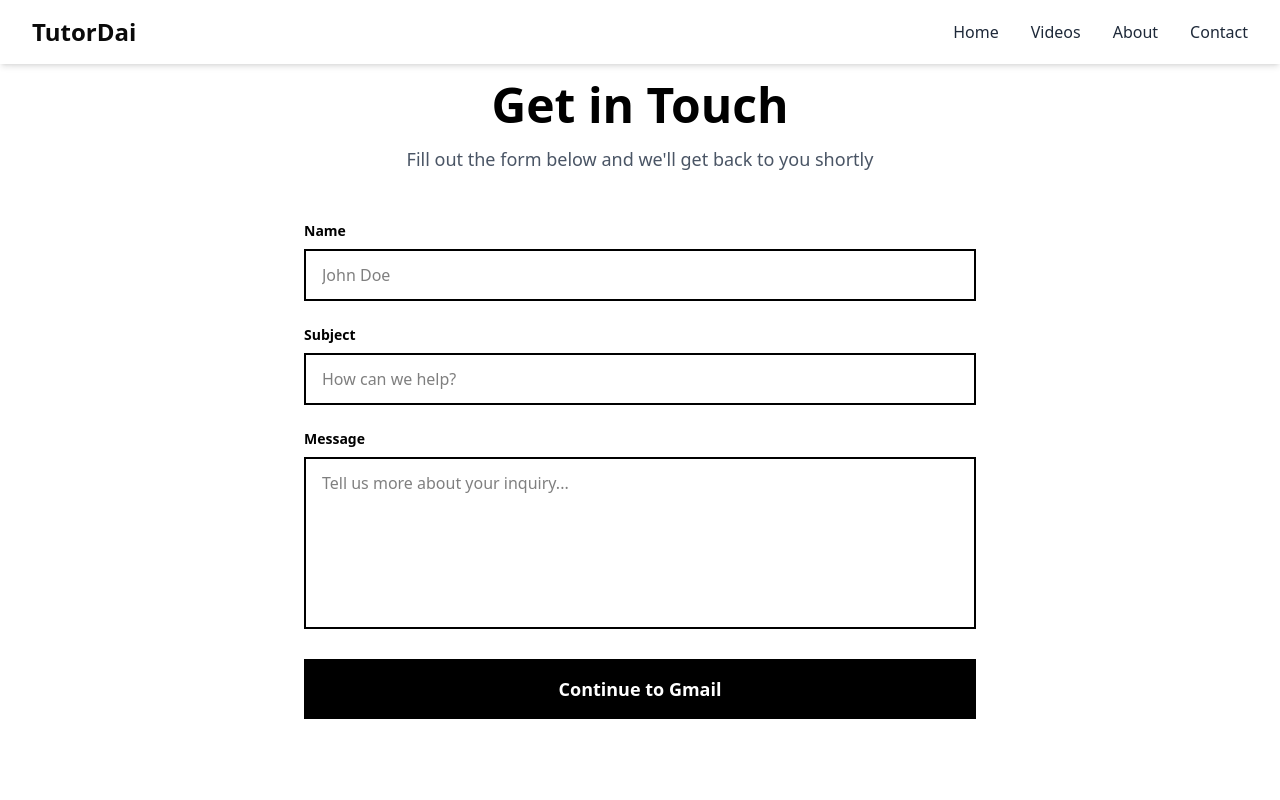
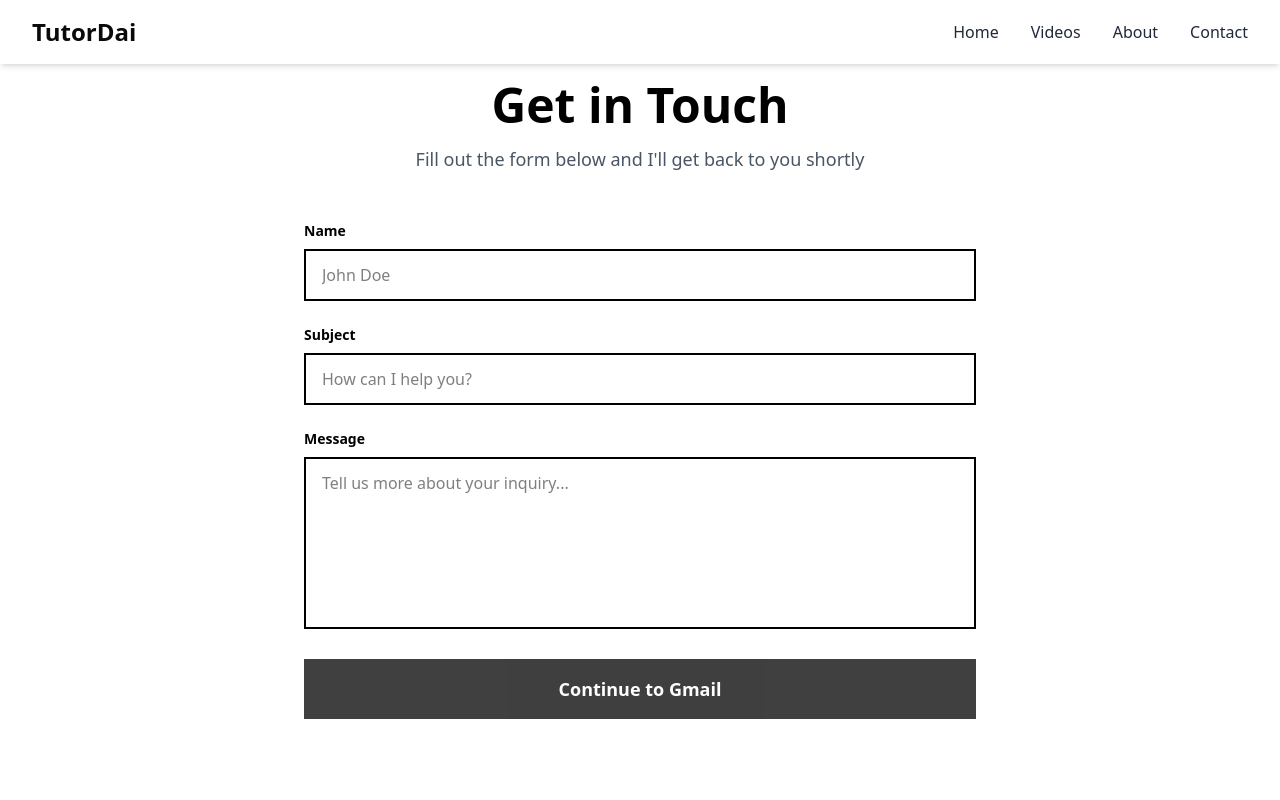
Before and after one commit to SuprimKhatri77/tutor-video, a Next.js app: page /contact in a window 1280 px wide. Shown: the top 800 px of the page. Built offline with nearby package versions, Linux system fonts and the light colour scheme.

Commit message:
contact page gmail of vikas dai set

```diff
--- a/modules/contact/contact-page.tsx
+++ b/modules/contact/contact-page.tsx
@@ -65,7 +65,7 @@ export default function ContactPage(): JSX.Element {
       return;
     }
 
-    const gmailLink = `https://mail.google.com/mail/?view=cm&fs=1&to=mymail@gmail.com&su=${encodeURIComponent(
+    const gmailLink = `https://mail.google.com/mail/?view=cm&fs=1&to=bikashtimalsina1992@gmail.com&su=${encodeURIComponent(
       formData.subject
     )}&body=${encodeURIComponent(
       `Name: ${formData.name}\n\n${formData.message}`
@@ -81,7 +81,7 @@ export default function ContactPage(): JSX.Element {
         <div className="mb-12 text-center">
           <h1 className="text-5xl font-bold text-black mb-4">Get in Touch</h1>
           <p className="text-gray-600 text-lg">
-            Fill out the form below and we&apos;ll get back to you shortly
+            Fill out the form below and I&apos;ll get back to you shortly
           </p>
         </div>
 
@@ -125,7 +125,7 @@ export default function ContactPage(): JSX.Element {
               className={`w-full px-4 py-3 border-2 ${
                 errors.subject ? "border-red-500" : "border-black"
               } bg-white text-black focus:outline-none focus:ring-2 focus:ring-black transition-all`}
-              placeholder="How can we help?"
+              placeholder="How can I help you?"
             />
             {errors.subject && (
               <p className="mt-1 text-sm text-red-500">{errors.subject}</p>
@@ -156,8 +156,9 @@ export default function ContactPage(): JSX.Element {
           </div>
 
           <button
+            disabled={formData.message === "" || formData.subject === "" || formData.name === "" }
             type="submit"
-            className="w-full bg-black text-white py-4 px-6 font-semibold text-lg hover:bg-gray-800 transition-colors duration-200 focus:outline-none focus:ring-2 focus:ring-black focus:ring-offset-2"
+            className="w-full bg-black text-white py-4 px-6 font-semibold disabled:opacity-75 text-lg hover:bg-gray-800 transition-colors duration-200 focus:outline-none focus:ring-2 focus:ring-black focus:ring-offset-2"
           >
             Continue to Gmail
           </button>
```
